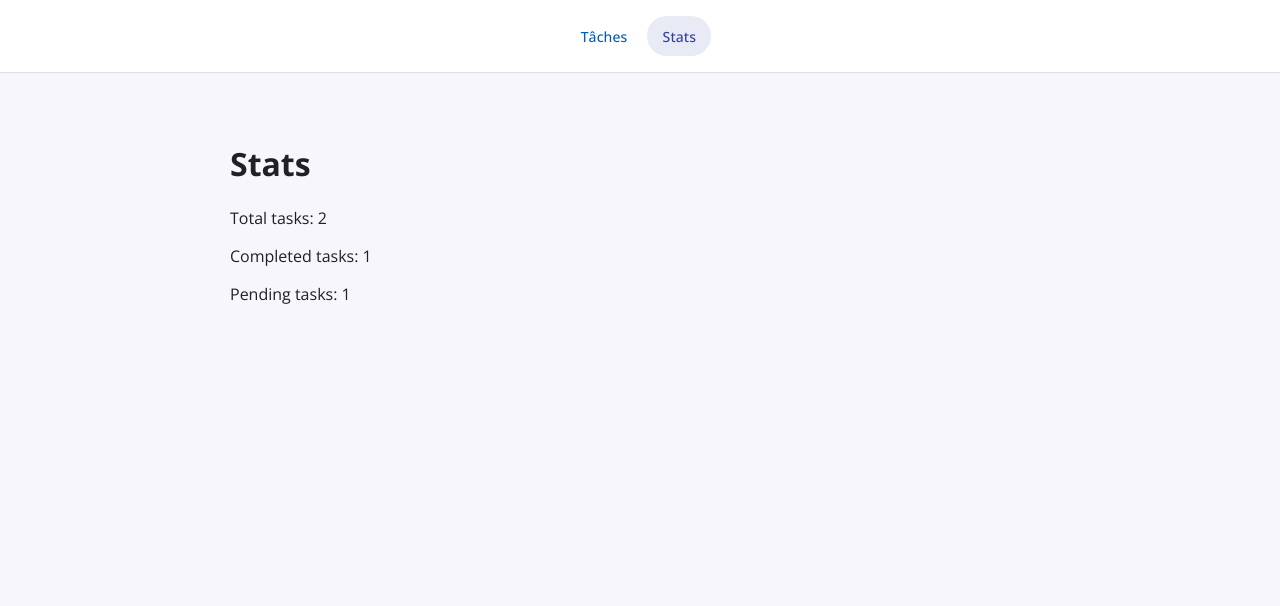
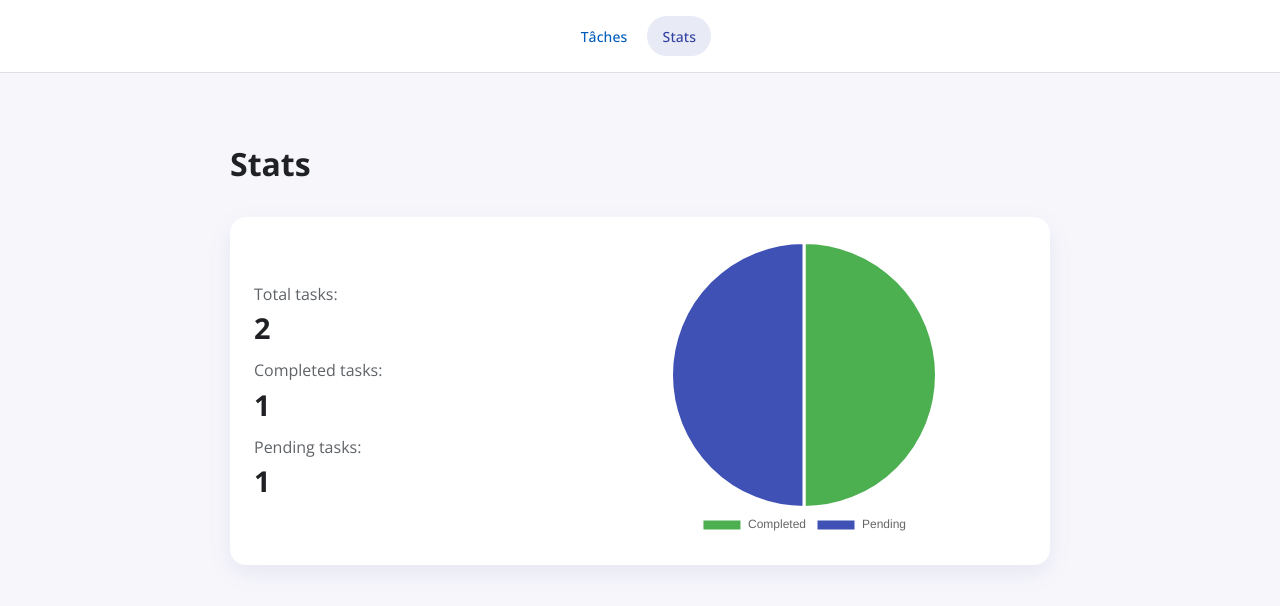
Before and after one commit to AyXxos/to-do-list-angular, an Angular app: page /stats in a window 1280 px wide. Shown: the top 606 px of the page. Built offline with nearby package versions, Linux system fonts and the light colour scheme.

Commit message:
/Add : Chart stats w/Chart.js /Style : card for stats

```diff
--- a/package.json
+++ b/package.json
@@ -23,6 +23,7 @@
     "@angular/platform-server": "^22.2.0",
     "@angular/router": "^22.2.0",
     "@angular/ssr": "^22.2.2",
+    "chart.js": "^4.5.1",
     "express": "^5.1.0",
     "rxjs": "~7.8.0",
     "tslib": "^2.3.0"
--- a/src/app/components/stats-display/stats-display.css
+++ b/src/app/components/stats-display/stats-display.css
@@ -0,0 +1,38 @@
+.stats-display {
+    display: grid;
+    grid-template-columns: minmax(180px, 0.8fr) minmax(260px, 1.2fr);
+    gap: 2rem;
+    align-items: center;
+    padding: 1.5rem;
+    border-radius: 1rem;
+    background: #ffffff;
+    box-shadow: 0 8px 24px rgb(31 38 135 / 8%);
+}
+
+.stats-summary {
+    display: grid;
+    gap: 0.75rem;
+}
+
+.stats-summary p {
+    margin: 0;
+    color: #5f6368;
+}
+
+.stats-summary strong {
+    display: block;
+    margin-top: 0.2rem;
+    color: #202124;
+    font-size: 1.8rem;
+}
+
+.chart-container {
+    position: relative;
+    min-height: 280px;
+}
+
+@media (max-width: 650px) {
+    .stats-display {
+        grid-template-columns: 1fr;
+    }
+}
--- a/src/app/components/stats-display/stats-display.html
+++ b/src/app/components/stats-display/stats-display.html
@@ -1,5 +1,10 @@
 <div class="stats-display">
-    <p>Total tasks: {{ totalTasks }}</p>
-    <p>Completed tasks: {{ completedTasks }}</p>
-    <p>Pending tasks: {{ pendingTasks }}</p>
+    <div class="stats-summary">
+        <p>Total tasks: <strong>{{ totalTasks }}</strong></p>
+        <p>Completed tasks: <strong>{{ completedTasks }}</strong></p>
+        <p>Pending tasks: <strong>{{ pendingTasks }}</strong></p>
+    </div>
+    <div class="chart-container">
+        <canvas #tasksChart aria-label="Task completion chart"></canvas>
+    </div>
 </div>
--- a/src/app/components/stats-display/stats-display.ts
+++ b/src/app/components/stats-display/stats-display.ts
@@ -1,6 +1,16 @@
-import { Component, inject } from '@angular/core';
+import {
+    AfterViewInit,
+    Component,
+    ElementRef,
+    OnDestroy,
+    ViewChild,
+    effect,
+    inject,
+} from '@angular/core';
+import { isPlatformBrowser } from '@angular/common';
+import { PLATFORM_ID } from '@angular/core';
+import Chart from 'chart.js/auto';
 import { TaskStorage } from '../../services/task-storage';
-import { Task } from '../../interfaces/task';
 
 @Component({
     selector: 'app-stats-display',
@@ -9,9 +19,19 @@ import { Task } from '../../interfaces/task';
     styleUrl: './stats-display.css',
     templateUrl: './stats-display.html',
 })
-export class StatsDisplay {
+export class StatsDisplay implements AfterViewInit, OnDestroy {
     private readonly taskStorage = inject(TaskStorage);
+    private readonly platformId = inject(PLATFORM_ID);
+    @ViewChild('tasksChart') private readonly chartCanvas?: ElementRef<HTMLCanvasElement>;
+    private chart?: Chart;
     readonly tasks = this.taskStorage.getTasks();
+
+    constructor() {
+        effect(() => {
+            this.tasks();
+            this.updateChart();
+        });
+    }
 
     get totalTasks(): number {
         return this.tasks().length;
@@ -25,4 +45,45 @@ export class StatsDisplay {
         return this.tasks().filter((task) => !task.done).length;
     }
 
+    ngAfterViewInit(): void {
+        if (isPlatformBrowser(this.platformId) && this.chartCanvas) {
+            this.chart = new Chart(this.chartCanvas.nativeElement, {
+                type: 'pie',
+                data: {
+                    labels: ['Completed', 'Pending'],
+                    datasets: [{
+                        data: [this.completedTasks, this.pendingTasks],
+                        backgroundColor: ['#4caf50', '#3f51b5'],
+                        borderColor: '#ffffff',
+                        borderWidth: 3,
+                    }],
+                },
+                options: {
+                    responsive: true,
+                    maintainAspectRatio: false,
+                    plugins: {
+                        legend: {
+                            position: 'bottom',
+                        },
+                    },
+                },
+            });
+        }
+    }
+
+    private updateChart(): void {
+        if (!this.chart) {
+            return;
+        }
+
+        this.chart.data.datasets[0].data = [
+            this.completedTasks,
+            this.pendingTasks,
+        ];
+        this.chart.update();
+    }
+
+    ngOnDestroy(): void {
+        this.chart?.destroy();
+    }
 }
--- a/src/app/pages/stats-page/stats-page.css
+++ b/src/app/pages/stats-page/stats-page.css
@@ -3,3 +3,7 @@
   margin: 0 auto;
   padding: 3rem 1.25rem 5rem;
 }
+
+.stats-page h1 {
+  margin-bottom: 2rem;
+}
```
Also changed, not shown: 1 other file (tests, documents, lock files or other folders).
